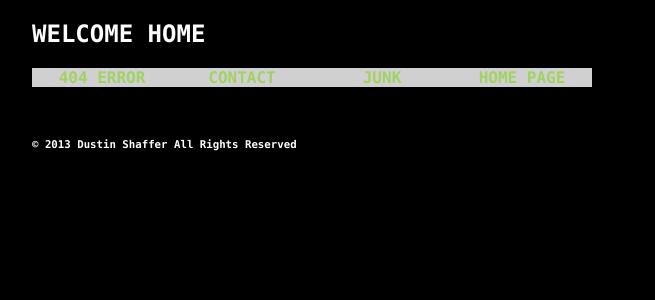
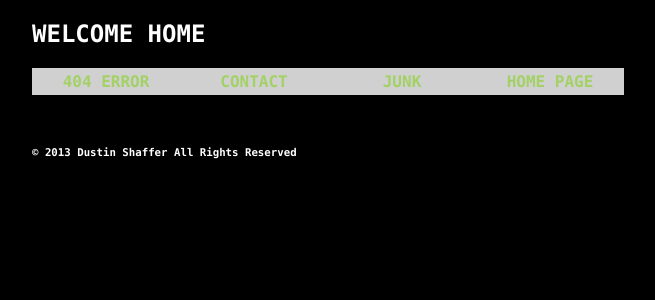
Before and after one commit to misterdustinface/misterdustinface.github.io, a Jekyll site: the page built from index.html, in a window 1280 px wide. Shown: the top 300 px of the page, without its empty margins (8-663 px from the left). Built offline with Jekyll 4.4.1, drawn with Linux system fonts in a browser that asks for light colours; comment, search, counter and statistics services are not loaded.

Commit message:
Update homebar.css

```diff
--- a/css/theme1/homebar.css
+++ b/css/theme1/homebar.css
@@ -20,7 +20,7 @@ display:block;
 font-weight:bold;
 width:140px;
 text-align:center;
-padding:0px;
+padding:4px;
 text-transform:uppercase;
 }
 a:hover,a:active{background-color:#909090;}
```
